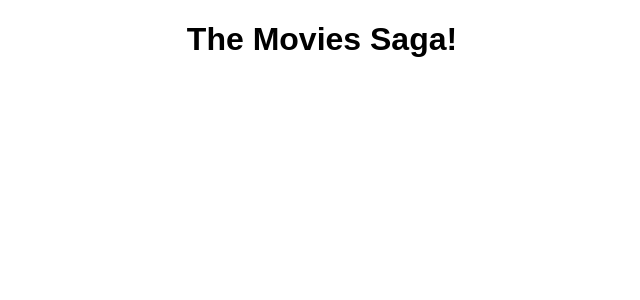
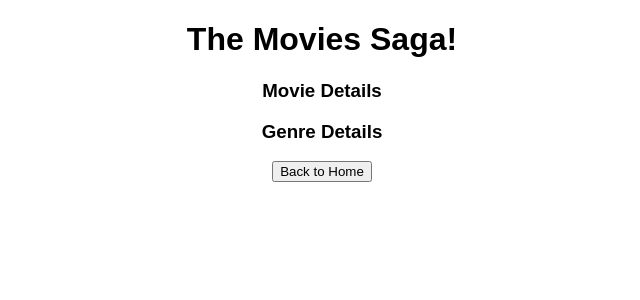
Before and after one commit to sarahhelgen/weekend-movie-sagas, a React (Create React App) app: page /#/details in a window 1280 px wide. Shown: the top 300 px of the page, without its empty margins (318-958 px from the left). Built offline with nearby package versions, Linux system fonts and the light colour scheme.

Commit message:
details page displaying data! just needs some formatting

```diff
--- a/src/components/Details/Details.jsx
+++ b/src/components/Details/Details.jsx
@@ -1,10 +1,40 @@
+import { useSelector } from 'react-redux';
+import { useHistory } from 'react-router-dom';
 
-function Details () {
+function Details() {
+
+    const movieDetails = useSelector(store => store.movieDetailReducer);
+    const genreDetails = useSelector(store => store.genreDetailReducer);
+    const history = useHistory();
+
+    const backToHome = () => {
+        history.push('/');
+    }
+    return (
+
+        // {JSON.stringify(movieDetails)}
+        // {JSON.stringify(genreDetails)}
+        <div>
+            <h3>Movie Details</h3>
+            {movieDetails.map((movie) =>
+                <div>
+                    <p>  Movie Name: {movie.title} </p>
+                    <p> Movie Description: {movie.description}</p>
+                </div>
+            )}
+
+            <h3>Genre Details</h3>
+            {genreDetails.map((genre) =>
+                <div>
+                    <p>Genre: {genre.name}</p>
+                </div>
+            )}
 
 
-    return(
-        <>
-        </>
+
+            <button onClick={backToHome}>Back to Home</button>
+        </div>
+
     )
 }
 
```
Also changed, not shown: 2 other files (tests, documents, lock files or other folders).
